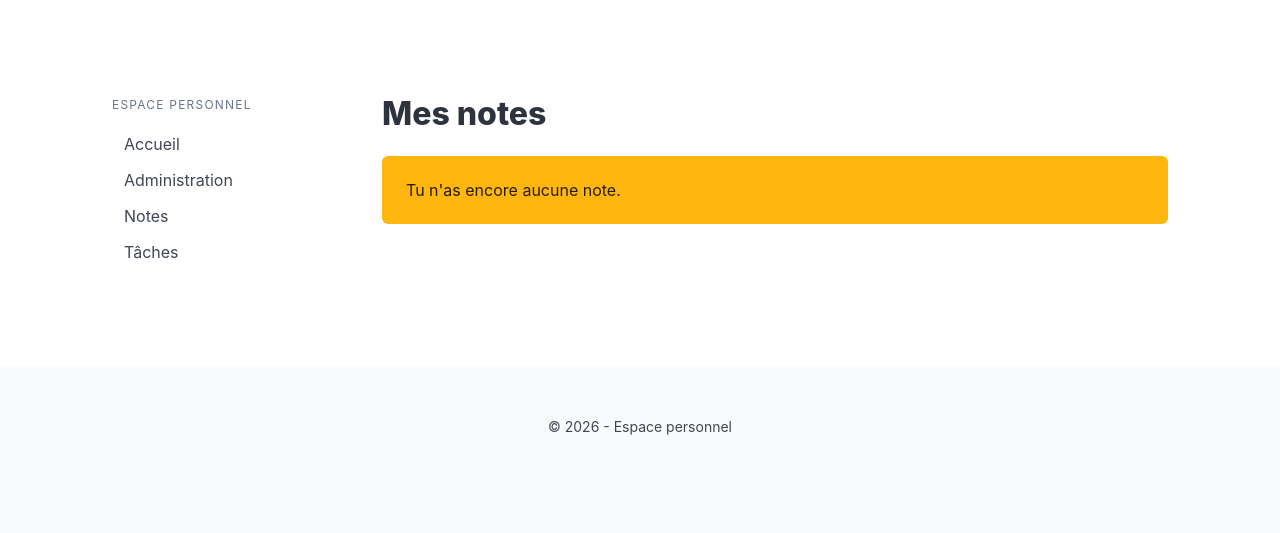
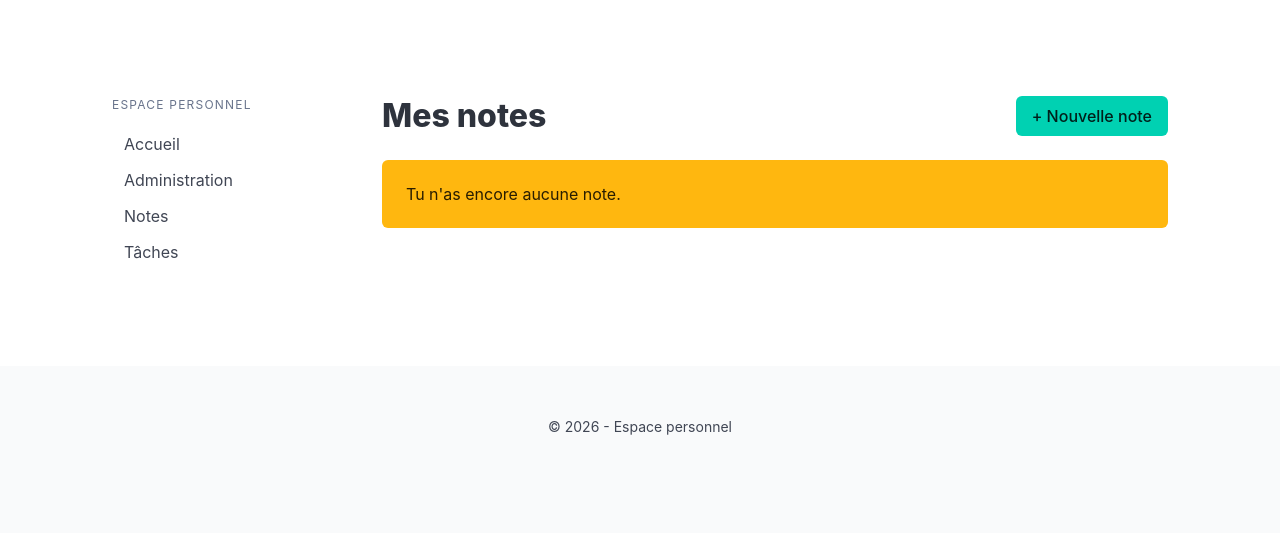
Before and after one commit to Brice-Harper/ADAM, a Django app: page /app/notes/ in a window 1280 px wide. Shown: the part 152-685 px from the top of the page. Run offline with Django 5.2, Linux system fonts and the light colour scheme; the visitor is signed in with stand-in values (Sample User, id 1); data that the repository does not hold is empty.

Commit message:
Note UX Improvment

```diff
--- a/workspace/templates/workspace/note_detail.html
+++ b/workspace/templates/workspace/note_detail.html
@@ -15,6 +15,11 @@
             {{ note.content|linebreaks }}
         </div>
 
+        <div class="buttons mt-4">
+            <a href="{% url 'note_update' note.id %}" class="button is-warning">Modifier</a>
+            <a href="{% url 'note_delete' note.id %}" class="button is-danger is-light">Supprimer</a>
+        </div>
+
         <div class="mt-4">
             <a class="button is-light" href="{% url 'note_list' %}">Retour à la liste</a>
         </div>
--- a/workspace/templates/workspace/note_form.html
+++ b/workspace/templates/workspace/note_form.html
@@ -2,7 +2,7 @@
 
 {% block workspace_content %}
 <div class="content">
-    <h2 class="title is-3">Créer une note</h2>
+    <h2 class="title is-3">{{ page_title|default:"Créer une note" }}</h2>
 </div>
 
 {% if form.non_field_errors %}
@@ -41,7 +41,7 @@
 
         <div class="field is-grouped">
             <div class="control">
-                <button class="button is-primary" type="submit">Enregistrer</button>
+                <button class="button is-primary" type="submit">{{ submit_label|default:"Enregistrer" }}</button>
             </div>
 
             <div class="control">
--- a/workspace/templates/workspace/note_list.html
+++ b/workspace/templates/workspace/note_list.html
@@ -1,24 +1,32 @@
 {% extends "workspace/base_private.html" %}
 
 {% block workspace_content %}
-<div class="content">
-    <h2 class="title is-3">Mes notes</h2>
+
+    {% with highlighted_note_id=request.GET.highlight %}
+
+        <div class="content is-flex is-justify-content-space-between is-align-items-center">
+            <h2 class="title is-3 mb-0">Mes notes</h2>
+            <a href="{% url 'note_create' %}" class="button is-primary">+ Nouvelle note</a>
         </div>
 
         {% if notes %}
             <div class="columns is-multiline">
                 {% for note in notes %}
                     <div class="column is-12">
-                <div class="box">
+                        <div class="box {% if highlighted_note_id == note.id|stringformat:'s' %}has-background-info-light{% endif %}">
                             <h3 class="title is-5">
                                 <a href="{% url 'note_detail' note.id %}">
                                     {{ note.title }}
                                 </a>
                             </h3>
 
+                            <p class="has-text-grey-dark">
+                                {{ note.content|truncatewords:60 }}
+                            </p>
+
                             <p class="is-size-7 has-text-grey">
                                 Créée le {{ note.created_at|date:"d/m/Y H:i" }}<br>
-                        Dernière modification le {{ note.updated_at|date:"d/m/Y H:i" }}
+                                Dernière modification il y a {{ note.updated_at|timesince }}
                             </p>
                         </div>
                     </div>
@@ -29,5 +37,16 @@
                 Tu n'as encore aucune note.
             </div>
         {% endif %}
+
+    {% endwith %}
+
+    {% if request.GET.highlight %}
+        <script>
+            // supprime le paramètre "highlight" de l'URL sans recharger la page
+            const url = new URL(window.location);
+            url.searchParams.delete('highlight');
+            window.history.replaceState({}, '', url);
+        </script>
+    {% endif %}
 {% endblock %}
 </div>
--- a/workspace/urls.py
+++ b/workspace/urls.py
@@ -1,10 +1,12 @@
 from django.urls import path
-from .views import index, note_list, note_detail, note_create
+from .views import index, note_list, note_detail, note_create, note_update, note_delete
 
 
 urlpatterns = [
     path("", index, name="workspace_index"),
     path("notes/", note_list, name="note_list"),
+    path("notes/<int:note_id>/update/", note_update, name="note_update"),
     path("notes/create/", note_create, name="note_create"),
     path("notes/<int:note_id>/", note_detail, name="note_detail"),
+    path("notes/<int:note_id>/delete/", note_delete, name="note_delete"),
 ]
--- a/workspace/views.py
+++ b/workspace/views.py
@@ -1,5 +1,7 @@
 from django.shortcuts import render, redirect, get_object_or_404
 from django.contrib import messages
+from django.urls import reverse
+from urllib.parse import urlencode
 from .models import Note
 from .forms import NoteForm
 
@@ -37,12 +39,52 @@ def note_create(request):
             note.author = request.user
             note.save()
             messages.success(request, "Note créée avec succès")
-            return redirect("note_list")
+            url = reverse("note_list") + "?" + urlencode({"highlight": note.id})
+            return redirect(url)
     else:
         form = NoteForm()
 
     context = {
         "is_workspace": True,
         "form": form,
+        "page_title": "Créer une nouvelle note",
+        "submit_label": "Créer",
     }
     return render(request, "workspace/note_form.html", context)
+
+
+def note_update(request, note_id):
+    note = get_object_or_404(Note, id=note_id, author=request.user)
+
+    if request.method == "POST":
+        form = NoteForm(request.POST, instance=note)
+        if form.is_valid():
+            form.save()
+            messages.success(request, "Note mise à jour avec succès")
+            url = reverse("note_list") + "?" + urlencode({"highlight": note.id})
+            return redirect(url)
+    else:
+        form = NoteForm(instance=note)
+
+    context = {
+        "is_workspace": True,
+        "form": form,
+        "page_title": "Modifier la note",
+        "submit_label": "Mettre à jour",
+    }
+    return render(request, "workspace/note_form.html", context)
+
+
+def note_delete(request, note_id):
+    note = get_object_or_404(Note, id=note_id, author=request.user)
+
+    if request.method == "POST":
+        note.delete()
+        messages.success(request, "Note supprimée avec succès")
+        return redirect("note_list")
+
+    context = {
+        "is_workspace": True,
+        "note": note,
+    }
+    return render(request, "workspace/note_confirm_delete.html", context)
```
Also changed, not shown: workspace/templates/workspace/note_confirm_delete.html (added, +19 -0 lines). Lines whose indentation alone changed are shown as unchanged.
